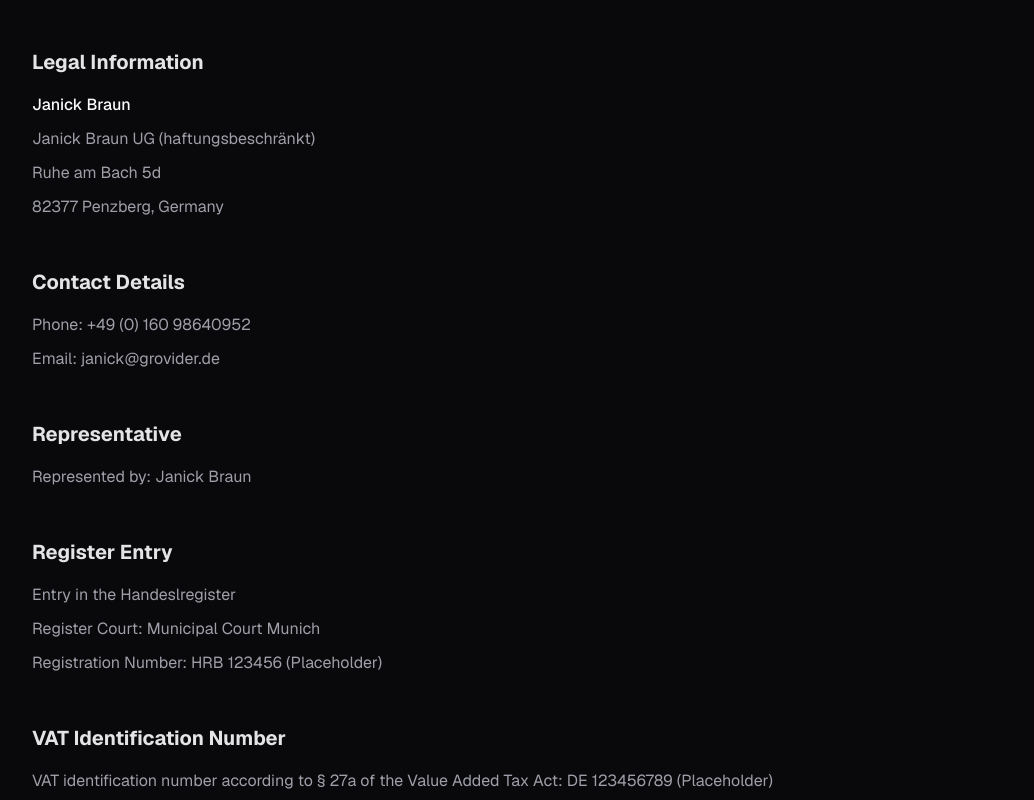
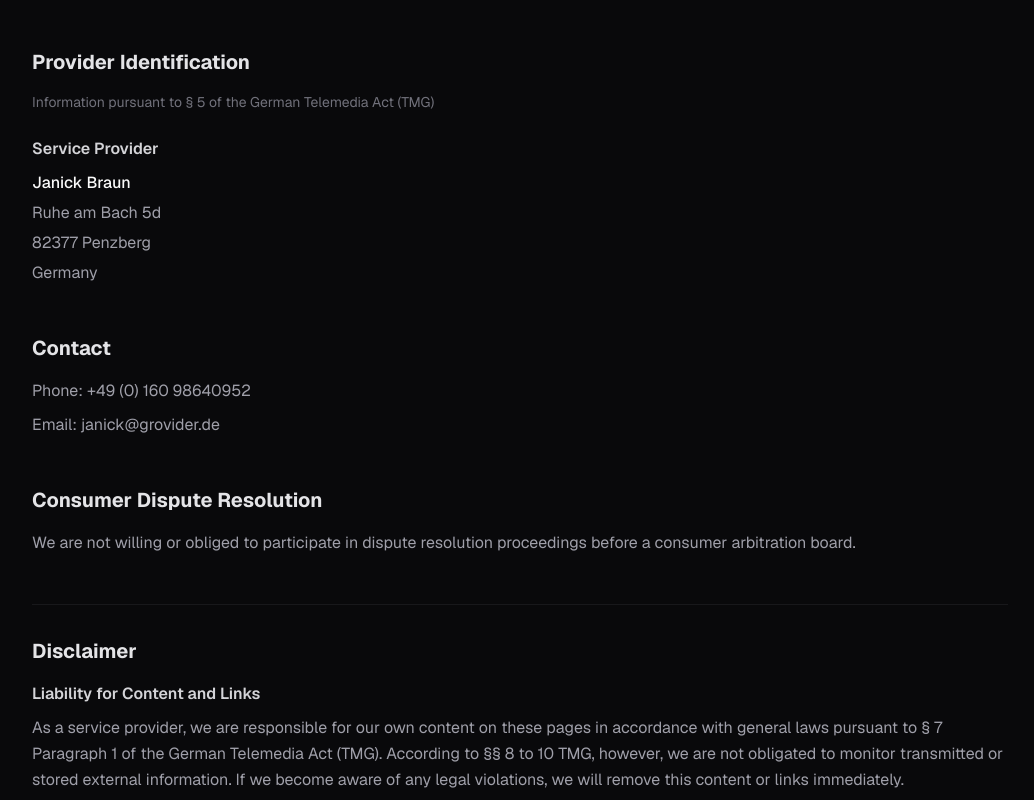
Before and after one commit to janickbraun/portfolio, a Next.js app: page /imprint in a window 1280 px wide. Shown: the part 200-1000 px from the top of the page, without its empty margins (120-1154 px from the left). Built offline with nearby package versions, Linux system fonts and the light colour scheme.

Commit message:
refactor: update legal pages and footer to use dynamic personal information and refine imprint content

```diff
--- a/src/app/imprint/page.tsx
+++ b/src/app/imprint/page.tsx
@@ -16,17 +16,20 @@ export default function ImprintPage() {
 
           <div className="space-y-12 text-zinc-400 leading-relaxed">
             <section>
-              <h2 className="text-xl font-bold text-zinc-200 mb-4">Legal Information</h2>
-              <div className="space-y-2">
+              <h2 className="text-xl font-bold text-zinc-200 mb-4">Provider Identification</h2>
+              <p className="text-sm text-zinc-500 mb-4">Information pursuant to § 5 of the German Telemedia Act (TMG)</p>
+
+              <h3 className="text-md font-semibold text-zinc-300 mt-6 mb-2">Service Provider</h3>
+              <div className="space-y-1">
                 <p className="text-zinc-50 font-medium">{personalInfo.name}</p>
-                <p>Janick Braun UG (haftungsbeschränkt)</p>
                 <p>Ruhe am Bach 5d</p>
-                <p>82377 Penzberg, Germany</p>
+                <p>82377 Penzberg</p>
+                <p>Germany</p>
               </div>
             </section>
 
             <section>
-              <h2 className="text-xl font-bold text-zinc-200 mb-4">Contact Details</h2>
+              <h2 className="text-xl font-bold text-zinc-200 mb-4">Contact</h2>
               <div className="space-y-2">
                 <p>Phone: {personalInfo.phone}</p>
                 <p>Email: {personalInfo.email}</p>
@@ -34,33 +37,17 @@ export default function ImprintPage() {
             </section>
 
             <section>
-              <h2 className="text-xl font-bold text-zinc-200 mb-4">Representative</h2>
-              <div className="space-y-2">
-                <p>Represented by: Janick Braun</p>
-              </div>
+              <h2 className="text-xl font-bold text-zinc-200 mb-4">Consumer Dispute Resolution</h2>
+              <p>
+                We are not willing or obliged to participate in dispute resolution proceedings before a consumer arbitration board.
+              </p>
             </section>
 
-            <section>
-              <h2 className="text-xl font-bold text-zinc-200 mb-4">Register Entry</h2>
-              <div className="space-y-2">
-                <p>Entry in the Handeslregister</p>
-                <p>Register Court: Municipal Court Munich</p>
-                <p>Registration Number: HRB 123456 (Placeholder)</p>
-              </div>
-            </section>
-
-            <section>
-              <h2 className="text-xl font-bold text-zinc-200 mb-4">VAT Identification Number</h2>
-              <div className="space-y-2">
-                <p>VAT identification number according to § 27a of the Value Added Tax Act: DE 123456789 (Placeholder)</p>
-              </div>
-            </section>
-
-            <section className="pt-8 border-t border-zinc-900 text-sm">
+            <section className="pt-8 border-t border-zinc-900">
+              <h2 className="text-xl font-bold text-zinc-200 mb-4">Disclaimer</h2>
+              <h3 className="text-md font-semibold text-zinc-300 mb-2">Liability for Content and Links</h3>
               <p>
-                The European Commission provides a platform for online dispute resolution (OS), which you can find here:
-                <a href="https://ec.europa.eu/consumers/odr" className="text-primary hover:underline ml-1" target="_blank" rel="noopener noreferrer">https://ec.europa.eu/consumers/odr</a>.
-                We are neither obligated nor willing to participate in dispute resolution proceedings before a consumer arbitration board.
+                As a service provider, we are responsible for our own content on these pages in accordance with general laws pursuant to § 7 Paragraph 1 of the German Telemedia Act (TMG). According to §§ 8 to 10 TMG, however, we are not obligated to monitor transmitted or stored external information. If we become aware of any legal violations, we will remove this content or links immediately.
               </p>
             </section>
           </div>
--- a/src/app/privacy-policy/page.tsx
+++ b/src/app/privacy-policy/page.tsx
@@ -1,4 +1,5 @@
 import { Metadata } from "next";
+import { personalInfo } from "@/lib/data";
 import { FadeIn } from "@/components/animations/FadeIn";
 
 export const metadata: Metadata = {
@@ -29,11 +30,11 @@ export default function PrivacyPolicyPage() {
                 The responsible party for data processing on this website is:
               </p>
               <div className="text-zinc-300 not-italic space-y-1">
-                <p className="font-bold">Janick Braun</p>
+                <p className="font-bold">{personalInfo.name}</p>
                 <p>Ruhe am Bach 5d</p>
                 <p>82377 Penzberg, Germany</p>
-                <p>Phone: +49 (0) 160 98640952</p>
-                <p>Email: janick@secondskate.de</p>
+                <p>Phone: {personalInfo.phone}</p>
+                <p>Email: {personalInfo.email}</p>
               </div>
 
               <h3 className="font-bold text-zinc-100 mt-8 mb-2">How do we record your data?</h3>
--- a/src/components/layout/Footer.tsx
+++ b/src/components/layout/Footer.tsx
@@ -47,7 +47,7 @@ export function Footer() {
 
       <div className="container mx-auto max-w-5xl px-6 mt-12 pt-8 border-t border-zinc-900 flex flex-col sm:flex-row justify-between items-center gap-4">
         <p className="text-xs">
-          © {new Date().getFullYear()} Janick Braun UG (haftungsbeschränkt). All rights reserved.
+          © {new Date().getFullYear()} {personalInfo.name}. All rights reserved.
         </p>
         <div className="flex gap-6">
           {personalInfo.socials.map((social) => {
```
Also changed, not shown: 1 other file (tests, documents, lock files or other folders).
